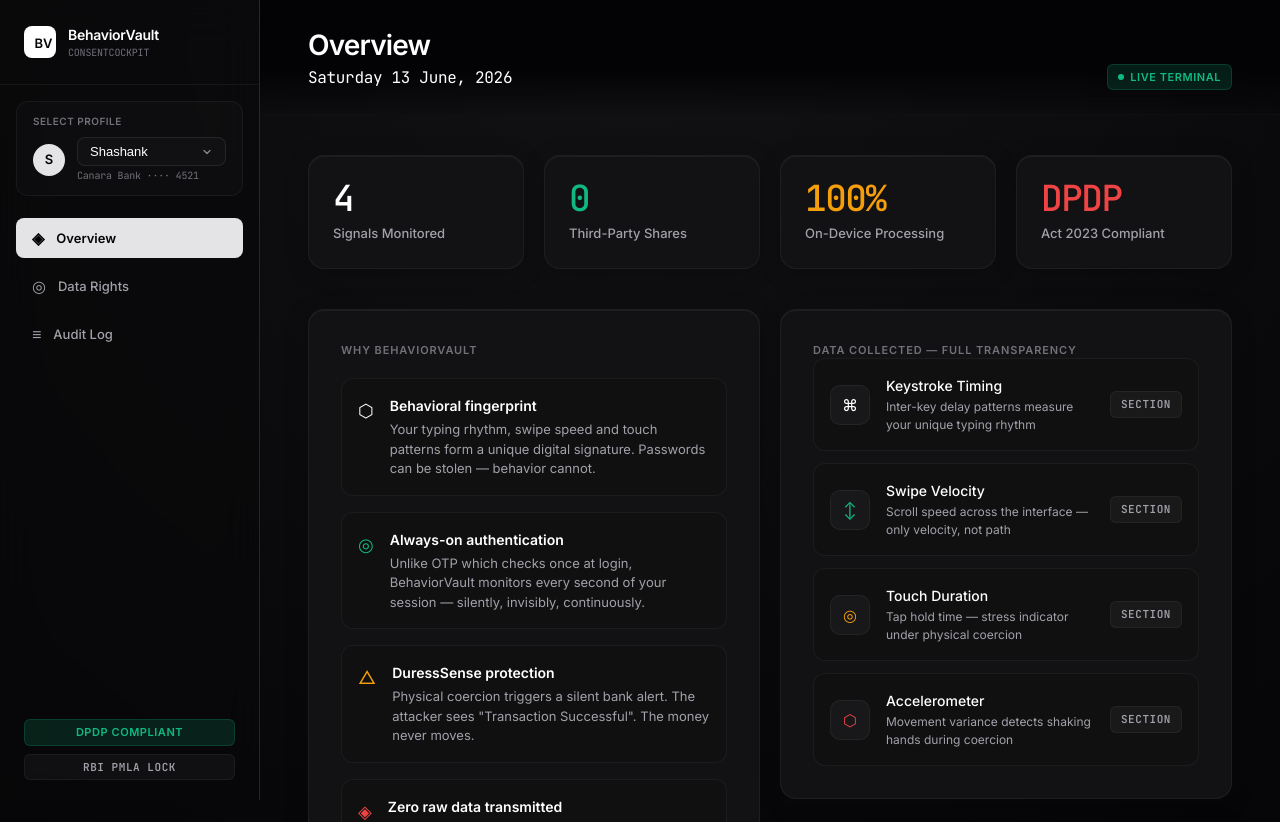
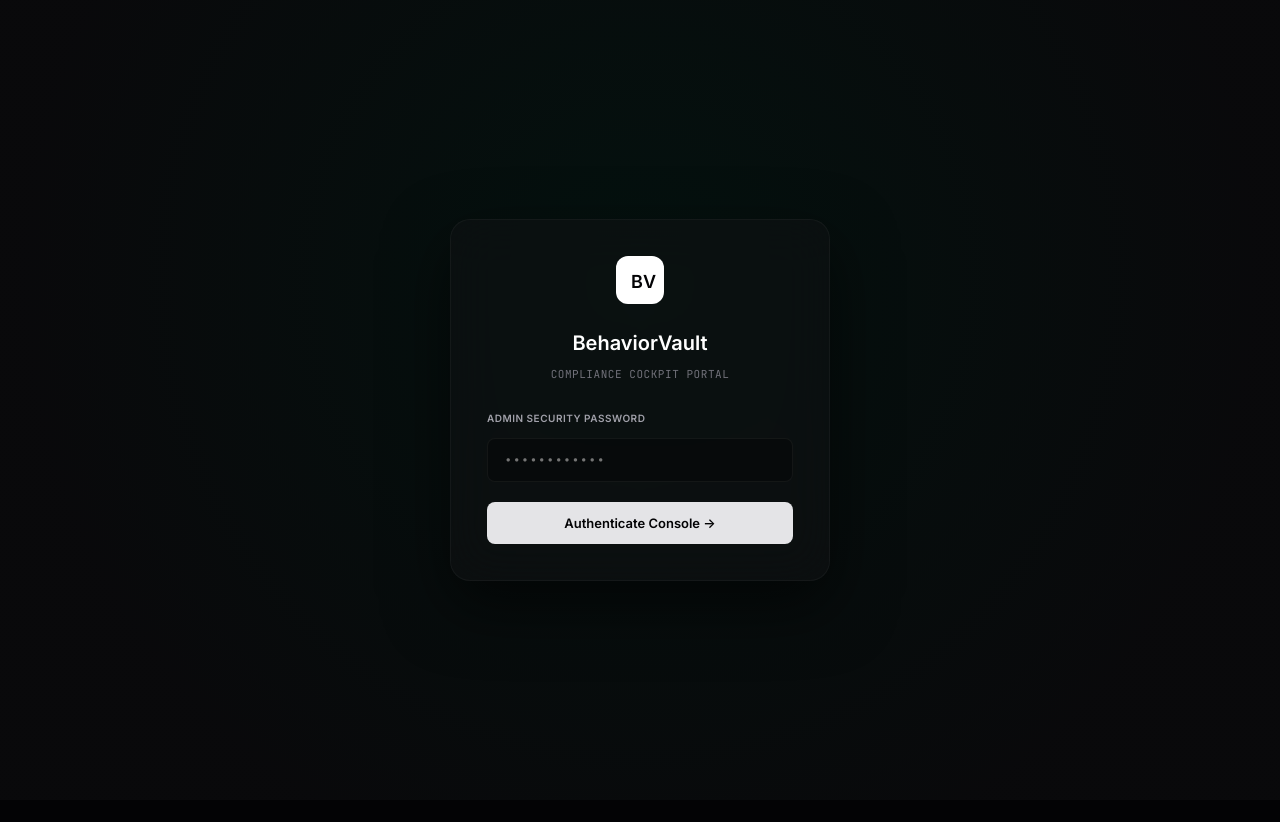
Before and after one commit to Shashankgyaplar/cockpitBV, a React (Create React App) app: page / in a window 1280 px wide. Shown: the top 822 px of the page. After the commit the page ends 800 px from the top, so only its background shows below. Built offline with nearby package versions, Linux system fonts and the light colour scheme.

Commit message:
feat: implement secure admin password-protection page for the Cockpit Dashboard

```diff
--- a/src/App.js
+++ b/src/App.js
@@ -26,6 +26,59 @@ const PROFILES = [
 export default function App() {
   const [page, setPage] = useState('dashboard');
   const [currentUser, setCurrentUser] = useState(PROFILES[0]);
+  const [isAdminLoggedIn, setIsAdminLoggedIn] = useState(() => {
+    return sessionStorage.getItem('bv_admin_auth') === 'true';
+  });
+  const [adminPassword, setAdminPassword] = useState('');
+  const [loginError, setLoginError] = useState('');
+
+  const handleAdminLogin = (e) => {
+    e.preventDefault();
+    if (adminPassword === 'admin123') {
+      sessionStorage.setItem('bv_admin_auth', 'true');
+      setIsAdminLoggedIn(true);
+      setLoginError('');
+    } else {
+      setLoginError('Invalid Administrator Password');
+    }
+  };
+
+  const handleSignOut = () => {
+    sessionStorage.removeItem('bv_admin_auth');
+    setIsAdminLoggedIn(false);
+    setAdminPassword('');
+  };
+
+  if (!isAdminLoggedIn) {
+    return (
+      <div className="admin-login-container">
+        <form className="admin-login-card" onSubmit={handleAdminLogin}>
+          <div style={{ display: 'flex', justifyContent: 'center', marginBottom: '24px' }}>
+            <div className="logo-box" style={{ width: '48px', height: '48px', fontSize: '18px', borderRadius: '12px' }}>BV</div>
+          </div>
+          <h1 style={{ fontSize: '20px', fontWeight: '600', marginBottom: '8px', color: 'var(--text-primary)' }}>BehaviorVault</h1>
+          <p className="mono" style={{ fontSize: '11px', color: 'var(--text-tertiary)', textTransform: 'uppercase', marginBottom: '28px', letterSpacing: '0.05em' }}>Compliance Cockpit Portal</p>
+
+          <div style={{ textAlign: 'left', display: 'flex', flexDirection: 'column', gap: '8px', marginBottom: '20px' }}>
+            <label style={{ fontSize: '10px', textTransform: 'uppercase', color: 'var(--text-secondary)', fontWeight: '600', letterSpacing: '0.05em' }}>Admin Security Password</label>
+            <input
+              type="password"
+              className="admin-input"
+              placeholder="••••••••••••"
+              value={adminPassword}
+              onChange={(e) => setAdminPassword(e.target.value)}
+              required
+            />
+            {loginError ? <div className="admin-error">{loginError}</div> : null}
+          </div>
+
+          <button type="submit" className="btn-primary" style={{ height: '42px', display: 'flex', alignItems: 'center', justifyContent: 'center' }}>
+            Authenticate Console →
+          </button>
+        </form>
+      </div>
+    );
+  }
 
   return (
     <div className="app-layout">
@@ -89,8 +142,17 @@ export default function App() {
               {new Date().toLocaleDateString('en-IN', { weekday: 'long', day: 'numeric', month: 'long', year: 'numeric' })}
             </div>
           </div>
-          <div className="status-badge badge-green">
-            <span style={{ width: '6px', height: '6px', borderRadius: '50%', background: 'var(--secure-green)' }} /> Live Terminal
+          <div style={{ display: 'flex', alignItems: 'center', gap: '12px' }}>
+            <button
+              className="status-badge badge-neutral"
+              style={{ cursor: 'pointer', borderColor: 'var(--alert-red)', color: 'var(--alert-red)', background: 'rgba(239, 68, 68, 0.05)' }}
+              onClick={handleSignOut}
+            >
+              Sign Out
+            </button>
+            <div className="status-badge badge-green">
+              <span style={{ width: '6px', height: '6px', borderRadius: '50%', background: 'var(--secure-green)' }} /> Live Terminal
+            </div>
           </div>
         </header>
 
--- a/src/index.css
+++ b/src/index.css
@@ -442,3 +442,57 @@ button { font-family: inherit; cursor: pointer; border: none; background: transp
     font-size: 18px !important;
   }
 }
+
+/* =============================================================================
+   ADMIN LOGIN MODULE STYLING
+   ============================================================================= */
+.admin-login-container {
+  display: flex;
+  align-items: center;
+  justify-content: center;
+  min-height: 100vh;
+  background-color: var(--base-bg);
+  background-image: radial-gradient(circle at 50% 35%, rgba(16, 185, 129, 0.08) 0%, rgba(9, 9, 11, 0.98) 75%);
+  padding: 24px;
+}
+
+.admin-login-card {
+  max-width: 380px;
+  width: 100%;
+  padding: 36px;
+  background: rgba(18, 18, 20, 0.45);
+  backdrop-filter: blur(24px);
+  -webkit-backdrop-filter: blur(24px);
+  border: 1px solid rgba(255, 255, 255, 0.04);
+  border-radius: 20px;
+  box-shadow: 0 24px 64px rgba(0, 0, 0, 0.6);
+  text-align: center;
+}
+
+.admin-input {
+  width: 100%;
+  padding: 12px 16px;
+  background: rgba(0, 0, 0, 0.3);
+  border: 1px solid var(--border-subtle);
+  border-radius: 8px;
+  color: var(--text-primary);
+  font-size: 14px;
+  font-family: var(--font-mono);
+  outline: none;
+  transition: all 0.2s cubic-bezier(0.4, 0, 0.2, 1);
+  margin-top: 4px;
+}
+
+.admin-input:focus {
+  border-color: var(--secure-green);
+  box-shadow: 0 0 8px rgba(16, 185, 129, 0.15);
+  background: rgba(0, 0, 0, 0.45);
+}
+
+.admin-error {
+  color: var(--alert-red);
+  font-size: 11px;
+  margin-top: 4px;
+  font-family: var(--font-mono);
+  text-align: left;
+}
```
